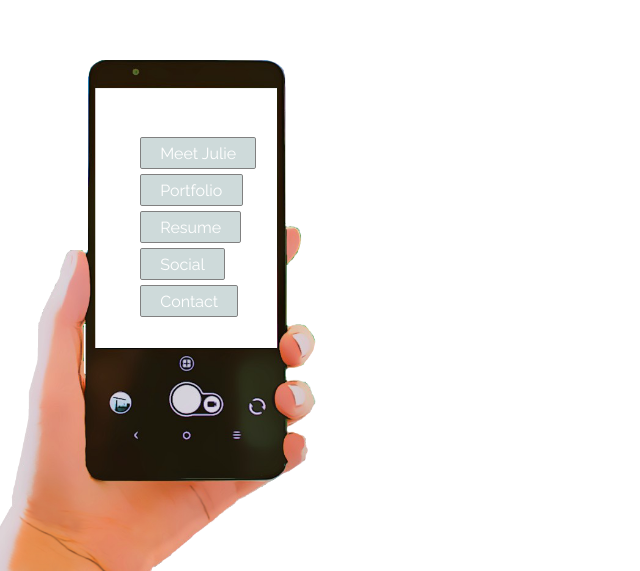
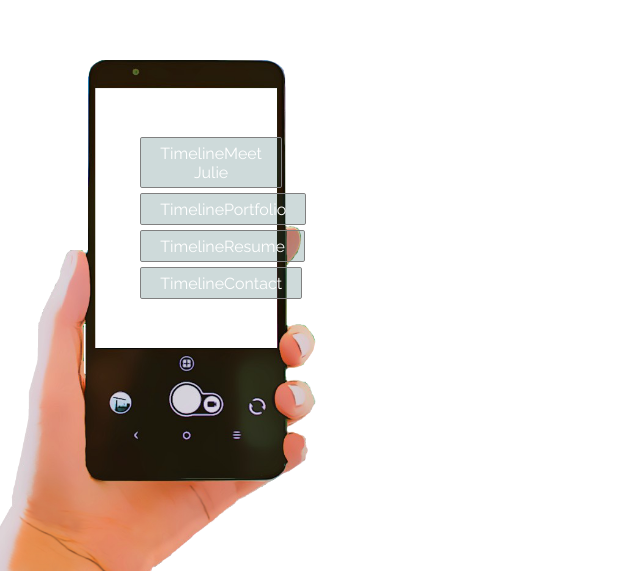
Before and after one commit to JGD625/jdb, a plain HTML site: page index.html in a window 1280 px wide. Shown: the part 229-800 px from the top of the page, without its empty margins (0-640 px from the left). Drawn offline with nearby package versions, Linux system fonts and the light colour scheme.

Commit message:
images, initial js

```diff
--- a/index.css
+++ b/index.css
@@ -99,7 +99,7 @@ nav {
         white-space: nowrap;
         margin: 0 auto;
         letter-spacing: .15em;
-        animation: typing 6s steps(80, end);
+        animation: typing 4s steps(80, end);
       }
 
       @keyframes typing {
--- a/index.html
+++ b/index.html
@@ -19,17 +19,18 @@
             <div id="main-left">
                 <nav>
                     <ul class="nav-list">
-                        <li class="navbutton">Meet Julie</li>
-                        <li class="navbutton">Portfolio</li>
-                        <li class="navbutton">Resume</li>
-                        <li class="navbutton">Social</li>
-                        <li class="navbutton">Contact</li>
+                        <li class="navbutton"><a onclick="displayProfile()">Timeline</a>Meet Julie</li>
+                        <li class="navbutton"><a onclick="displayPortfolio()">Timeline</a>Portfolio</li>
+                        <li class="navbutton"><a onclick="displayResume()">Timeline</a>Resume</li>
+                        <li class="navbutton"><a onclick="displayContact()">Timeline</a>Contact</li>
                     </ul>
                 </nav>
             </div>
             <div id="main-right">
                 <div class="hero-text"><h2 class="animate-A">My name is Julie,</h2><h2 class="animate-B">and I rather enjoy making things.</h2> </div>
             </div>
+            <section id="js-content" class="hidden"></section>
     </main>
+    <script src="index.js"></script>
   </body>
   </html>
--- /dev/null
+++ b/index.js
@@ -0,0 +1,25 @@
+'use strict';
+
+function displayContact() {
+    $('#js-content').empty();
+    document.getElementById("js-content").innerHTML =
+    ``;
+}
+
+function displayPortfolio() {
+    $('#js-content').empty();
+    document.getElementById("js-content").innerHTML =
+    ``;
+}
+
+function displayProfile(){
+    $('#js-content').empty();
+    document.getElementById("js-content").innerHTML =
+    ``;
+}
+
+function displayResume() {
+    $('#js-content').empty();
+    document.getElementById("js-content").innerHTML =
+    ``;
+}
```
Also changed, not shown: images/jdbtarot.png (added).
